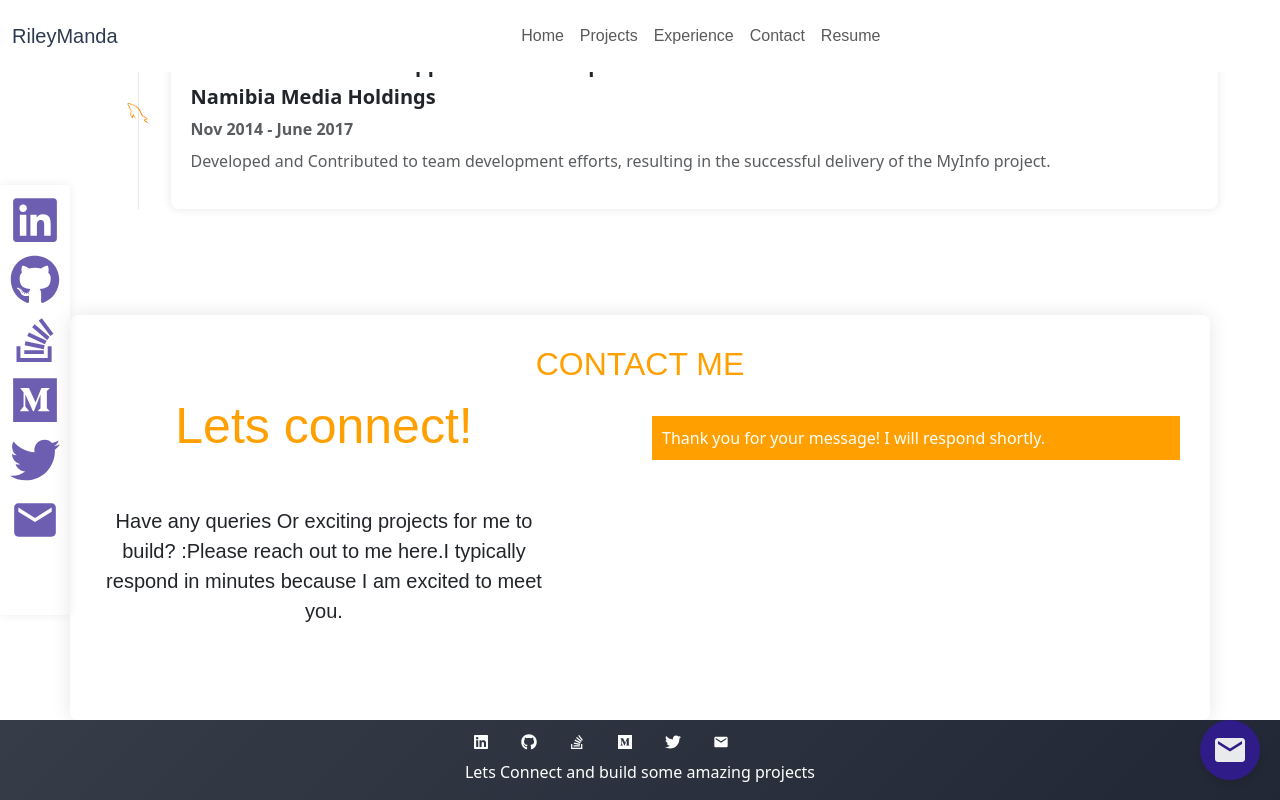
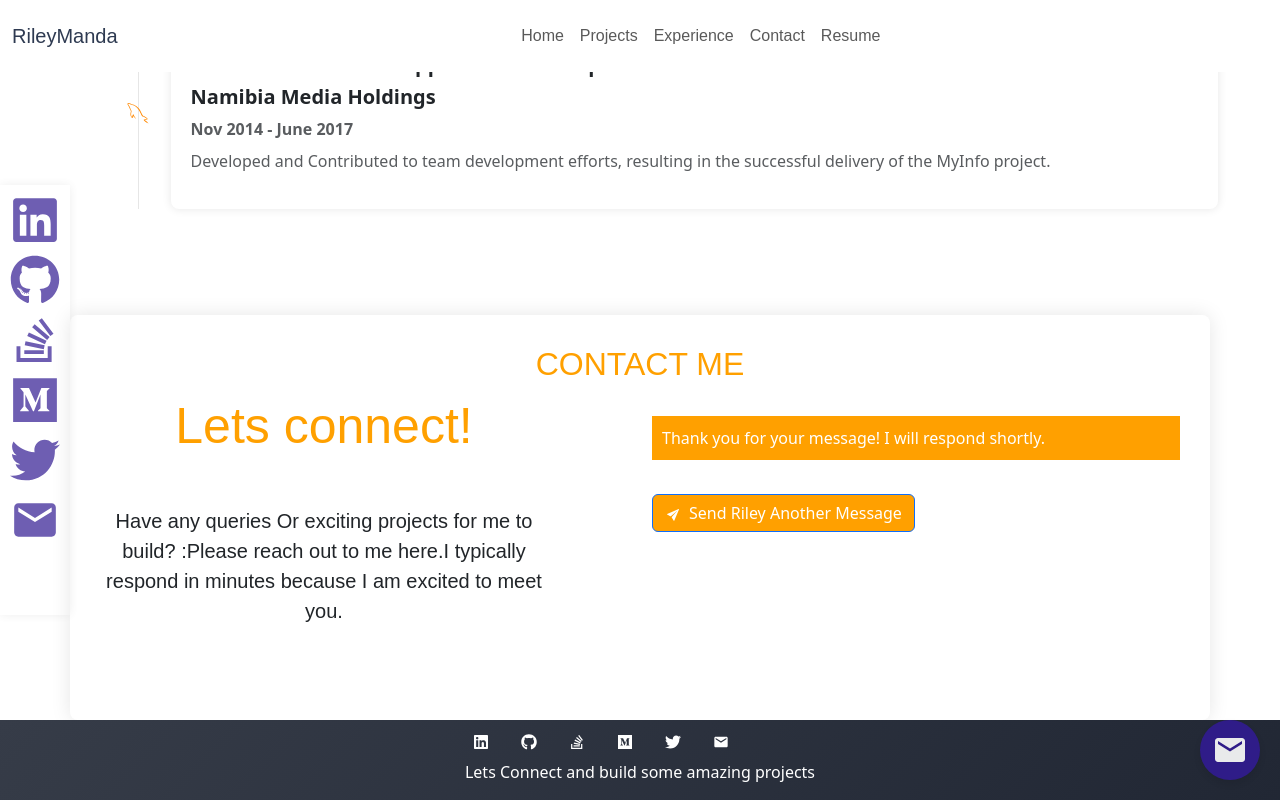
Before and after one commit to RileyManda/portfolio-v1, a React (Vite) app: page / in a window 1280 px wide. Both pictures are taken after typing "Sample", "Sample", "name@example.com", "Sample" into the empty fields and a click on the button "Send". Shown: the part 2973-3773 px from the top of the page. Built offline with nearby package versions, Linux system fonts and the light colour scheme; some icons are missing; a web font is replaced by a local one.

Commit message:
Implemented snd anpther message refresh form view

```diff
--- a/src/App.css
+++ b/src/App.css
@@ -441,8 +441,28 @@
   color: white;
 }
 
-.send-button:hover {
-  background-color: var(--brand);
+.sendagain {
+  background: var(--brand);
+  color: #fff;
+}
+
+/* .sendagain:hover {
+  background: #2c3e50;
+} */
+
+.sendagain:active {
+  background: #2c3e50;
+  top: 2px;
+}
+
+.sendagain::before {
+  position: absolute;
+  height: 100%;
+  left: 0;
+  top: 0;
+  line-height: 3;
+  font-size: 140%;
+  width: 60px;
 }
 
 /* header intro */
--- a/src/components/ContactForm.jsx
+++ b/src/components/ContactForm.jsx
@@ -1,5 +1,7 @@
 import { useState } from 'react';
 import Form from 'react-bootstrap/Form';
+import Button from 'react-bootstrap/Button';
+import { IoIosSend } from "react-icons/io";
 
 const ContactForm = () => {
     const [formValues, setFormValues] = useState({
@@ -13,10 +15,23 @@ const ContactForm = () => {
     const handleChange = (e) => {
         setFormValues({ ...formValues, [e.target.name]: e.target.value });
     };
+    const handleRefreshClick = () => {
+        // refresh the page
+        setFormSubmitted(false);
+        window.location.reload();
+    };
     const ThankYouMessage = () => (
+        <div>
         <div style={{ backgroundColor: '#ffa000', color: 'white', padding: '10px', marginBottom: '10px' }}>
-            Thank you for your message! I will respond shortly.
+        Thank you for your message! I will respond shortly.
         </div>
+            <br />
+            <Button className="sendagain" onClick={handleRefreshClick}>
+                <IoIosSend style={{ marginRight: '8px' }} />
+                Send Riley Another Message
+            </Button>
+        </div>
+
     );
     const handleSubmit = (e) => {
         e.preventDefault();
--- a/src/components/SocialMedia.jsx
+++ b/src/components/SocialMedia.jsx
@@ -1,9 +1,19 @@
 import { FaTwitter, FaLinkedin, FaGithub, FaStackOverflow, FaMedium } from 'react-icons/fa';
 import { FaFilePdf } from "react-icons/fa6";
 import { MdEmail } from "react-icons/md";
+import { Tooltip } from 'react-tooltip';
+
 
 const SocialMediaButtons = () => {
     return (
+        <div>
+            <Tooltip
+                anchorSelect=".myresume"
+                content="MyResume"
+                style={{ backgroundColor: '#ffa000', color: "#fff" }}
+                data-tooltip-offset={50}
+                place={"right"}
+            />
             <div className="social-media-buttons social-anim">
                 <a href="https://www.linkedin.com/in/rileymanda/" target="_blank" rel="noopener noreferrer">
                     <FaLinkedin style={{ width: '50px', height: '50px' }} />
@@ -15,18 +25,19 @@ const SocialMediaButtons = () => {
                     <FaStackOverflow style={{ width: '50px', height: '50px' }} />
                 </a>
                 <a href="https://medium.com/@rileymanda" target="_blank" rel="noopener noreferrer">
-                <FaMedium style={{  width: '50px', height: '50px' }} />
+                    <FaMedium style={{ width: '50px', height: '50px' }} />
                 </a>
                 <a href="https://twitter.com/rileycodez" target="_blank" rel="noopener noreferrer">
-                <FaTwitter style={{  width: '50px', height: '50px' }} />
+                    <FaTwitter style={{ width: '50px', height: '50px' }} />
                 </a>
                 <a href="mailto:rileymanda0@email.com" target="_blank" rel="noopener noreferrer">
                     <MdEmail style={{ width: '50px', height: '50px' }} />
                 </a>
-            <a href="https://drive.google.com/file/d/1ahl7i3U51XcgLn4KXKoHZY885YKwsIdJ/view?usp=sharing" target="_blank" rel="noopener noreferrer">
+                <a className="myresume" href="https://drive.google.com/file/d/1ahl7i3U51XcgLn4KXKoHZY885YKwsIdJ/view?usp=sharing" target="_blank" rel="noopener noreferrer">
                     <FaFilePdf style={{ width: '50px', height: '50px' }} />
                 </a>
 
+            </div>
         </div>
     );
 };
```
Lines whose indentation alone changed are shown as unchanged.
